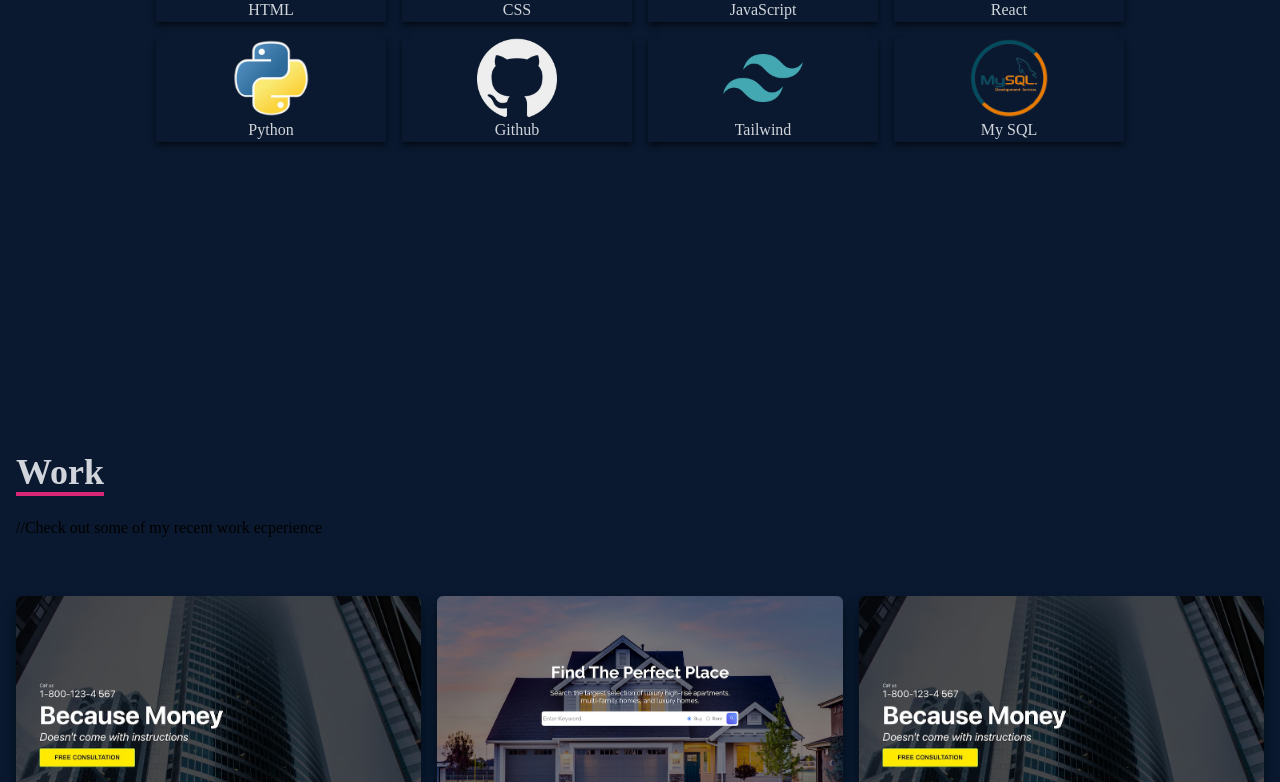
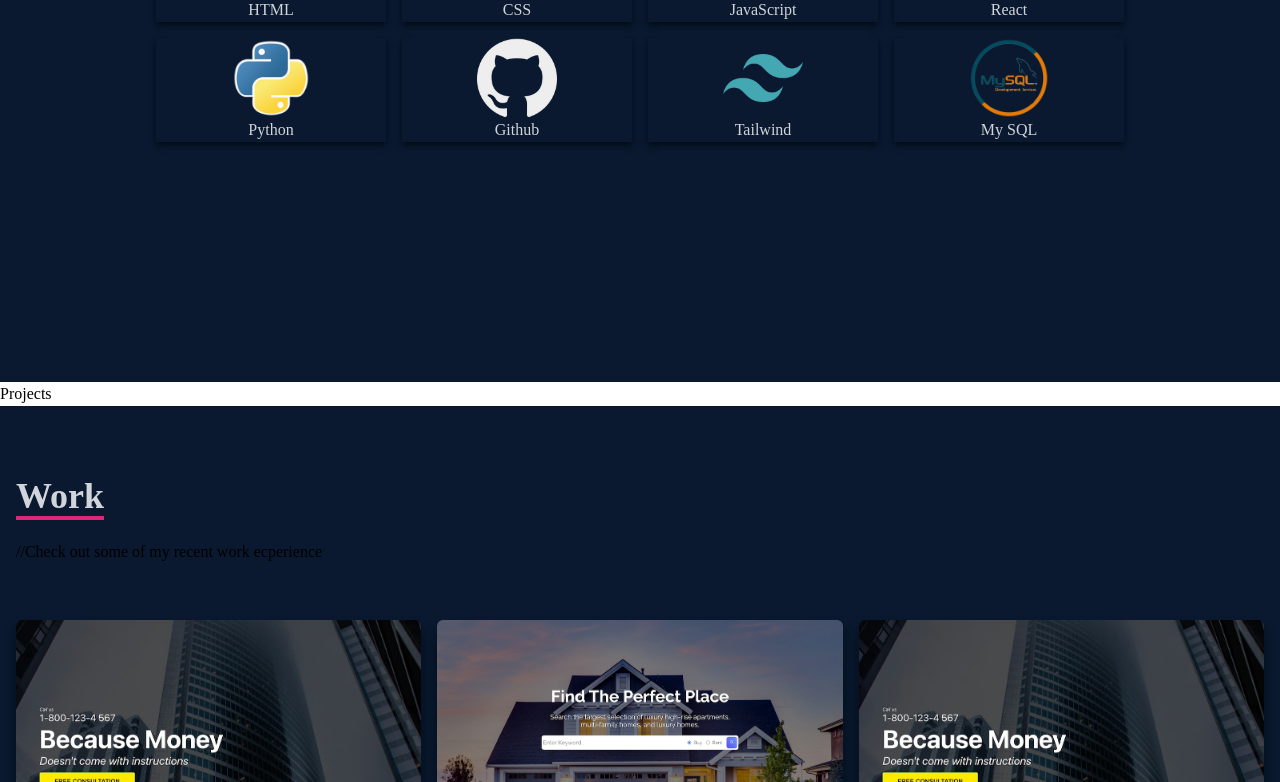
Before and after one commit to PayamPartow/PortfolioWebsite, a React (Create React App) app: page / in a window 1280 px wide. Shown: the part 2018-2800 px from the top of the page. Built offline with nearby package versions, Linux system fonts and the light colour scheme.

Commit message:
added projects in navbar
added projects component and import to app.jsx

```diff
--- a/src/App.js
+++ b/src/App.js
@@ -2,6 +2,7 @@ import About from "./components/About";
 import Contact from "./components/Contact";
 import Home from "./components/Home";
 import Navbar from "./components/Navbar";
+import Projects from "./components/Projects";
 import Skills from "./components/Skills";
 import Work from "./components/Work";
 
@@ -15,9 +16,10 @@ function App() {
      <Home/>
      <About/>
      <Skills/>
+     <Projects/>
      <Work/>
      <Contact/>
-    </div>
+     </div>
   );
 }
 
--- a/src/components/Navbar.jsx
+++ b/src/components/Navbar.jsx
@@ -5,7 +5,6 @@ import {FaBars, FaTimes, FaGithub, FaLinkedin, FaFacebook, FaMailBulk } from 're
 import { HiOutlineMail } from 'react-icons/hi'
 import {BsFillPersonLinesFill} from 'react-icons/bs'
 import Logo from '../assets/a (5).png' //importing logo
-import Resume from '../assets/PayamPartow-resume.pdf' //importing resume pdf file
 import { Link } from 'react-scroll'
 
 
@@ -65,6 +64,12 @@ const Navbar = () => {
                 <li>
                 <   Link  to="skills"  smooth={true}  duration={500} >
                     Skills
+                    </Link>
+                </li>
+
+                <li>
+                <   Link  to="work"  smooth={true}  duration={500} >
+                    Projects
                     </Link>
                 </li>
 
--- /dev/null
+++ b/src/components/Projects.jsx
@@ -0,0 +1,9 @@
+import React from 'react'
+
+const Projects = () => {
+  return (
+    <div>Projects</div>
+  )
+}
+
+export default Projects
```
